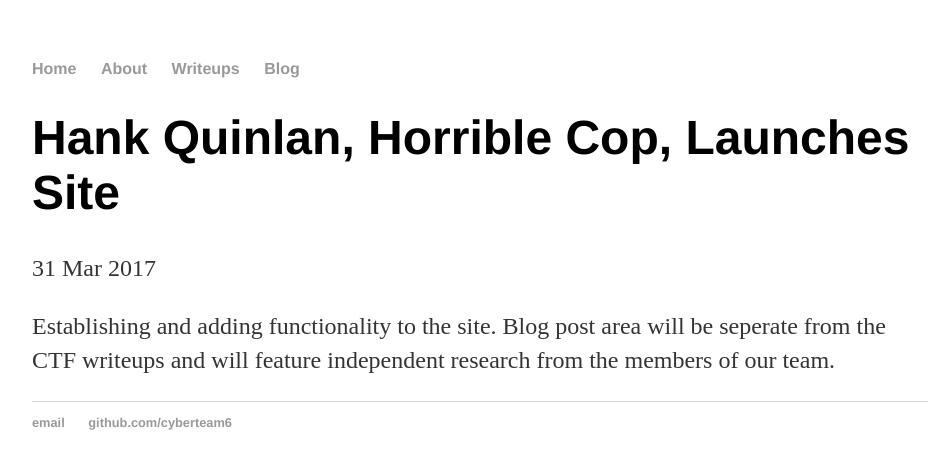
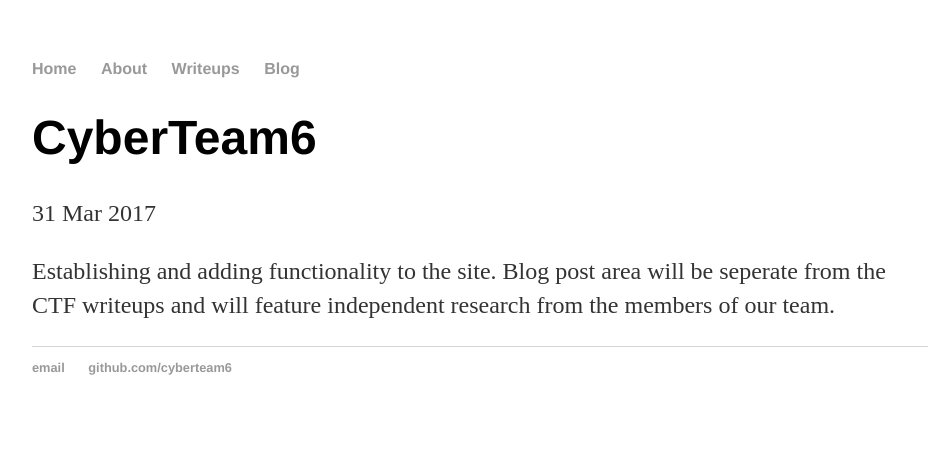
Before and after one commit to CyberTeam6/cyberteam6.gethub.io, a Jekyll site: the page built from _posts/2017-03-31-Site-Launch.md, in a window 1280 px wide. Shown: the top 469 px of the page, without its empty margins (160-1099 px from the left). Built offline with Jekyll 4.4.1, drawn with Linux system fonts in a browser that asks for light colours.

Commit message:
Update 2017-03-31-Site-Launch.md

```diff
--- a/_posts/2017-03-31-Site-Launch.md
+++ b/_posts/2017-03-31-Site-Launch.md
@@ -1,6 +1,6 @@
 ---
 layout: post
-title: "Hank Quinlan, Horrible Cop, Launches Site"
+title: "CyberTeam6"
 date: 2017-03-31
 ---
 
```
